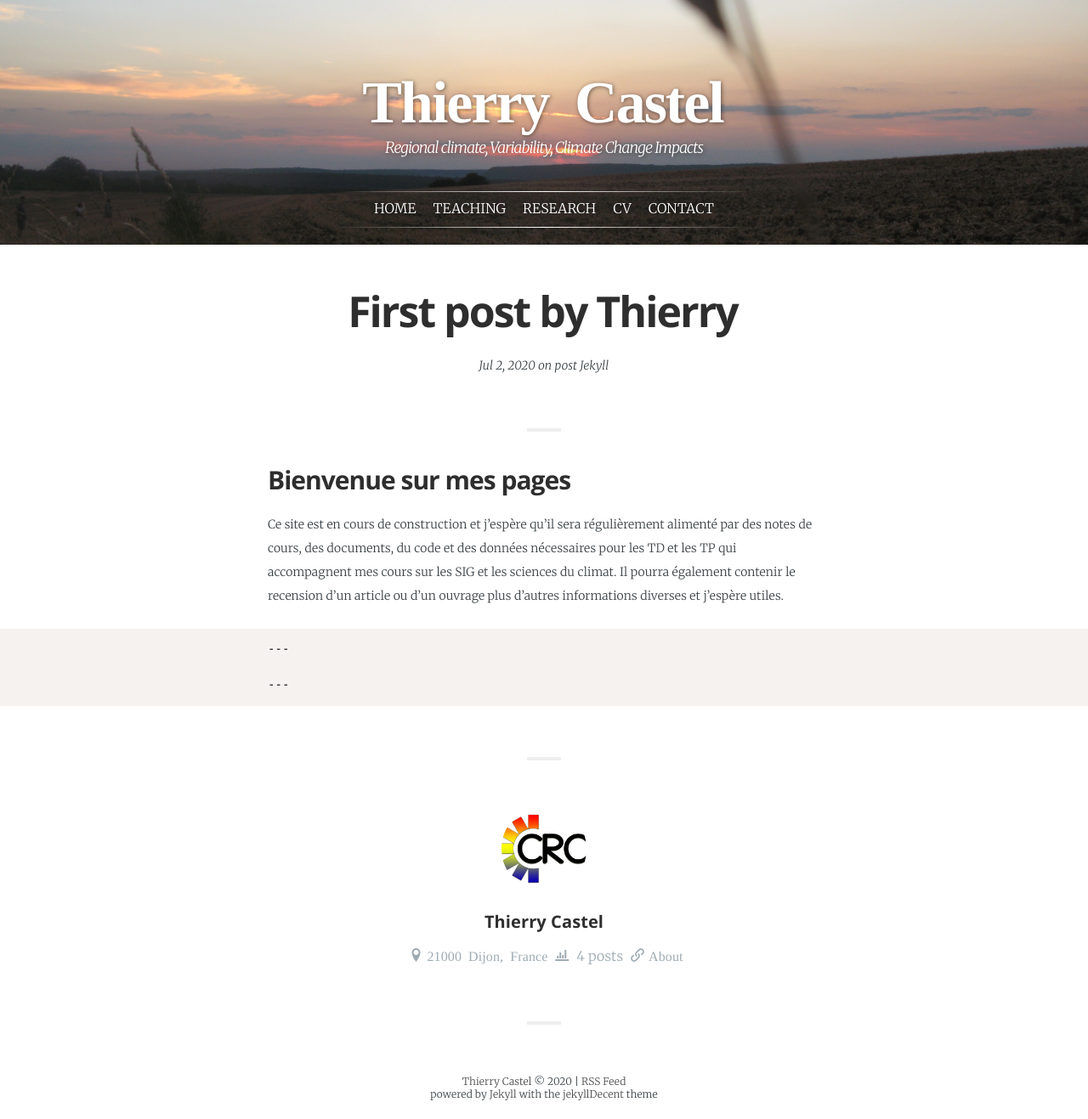
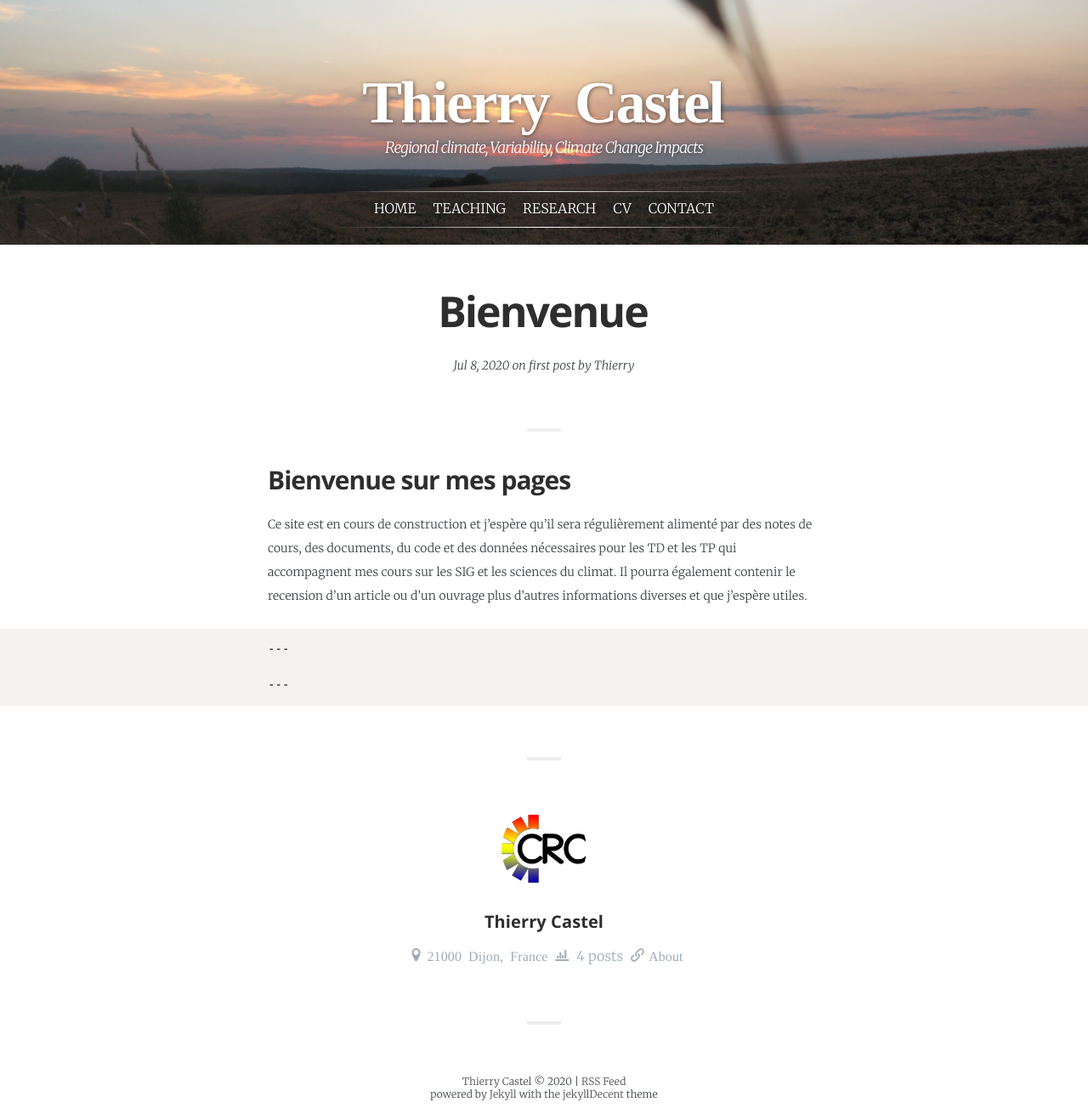
Before and after one commit to thierrycastel/tcastel, a Jekyll site: the page built from _posts/2020-05-19-Readme.md, in a window 1280 px wide. Shown: the whole page at 85% size. Built offline with Jekyll 4.4.1, drawn with Linux system fonts in a browser that asks for light colours; some web fonts are replaced.

Commit message:
changing posts

````diff
--- a/_posts/2020-05-19-Readme.md
+++ b/_posts/2020-05-19-Readme.md
@@ -1,14 +1,14 @@
 ---
 layout:            post
-title:             "First post by Thierry"
-date:              2020-07-2 17:22:00 +0300
-tags:              post Jekyll
+title:             "Bienvenue"
+date:              2020-07-8 09:40:00 +0300
+tags:              first post by Thierry
 category:          Readme
 author:            tcastel
 ---
 
 ## Bienvenue sur mes pages
-Ce site est en cours de construction et j'espère qu'il sera régulièrement alimenté par des notes de cours, des documents,  du code et des données nécessaires pour les TD et les TP qui accompagnent mes cours sur les SIG et les sciences du climat. Il pourra également contenir le recension d'un article ou d'un ouvrage plus d'autres informations diverses et j'espère utiles.
+Ce site est en cours de construction et j'espère qu'il sera régulièrement alimenté par des notes de cours, des documents, du code et des données nécessaires pour les TD et les TP qui accompagnent mes cours sur les SIG et les sciences du climat. Il pourra également contenir le recension d'un article ou d'un ouvrage plus d'autres informations diverses et que j'espère utiles.
 
 ```bash
 ---
````
Also changed, not shown: _posts/2020-05-20-RFeatures.md (+5 -6 lines), _posts/2020-07-02-UE4Climat.md (+27 -3 lines), README.md, 1 other file.
